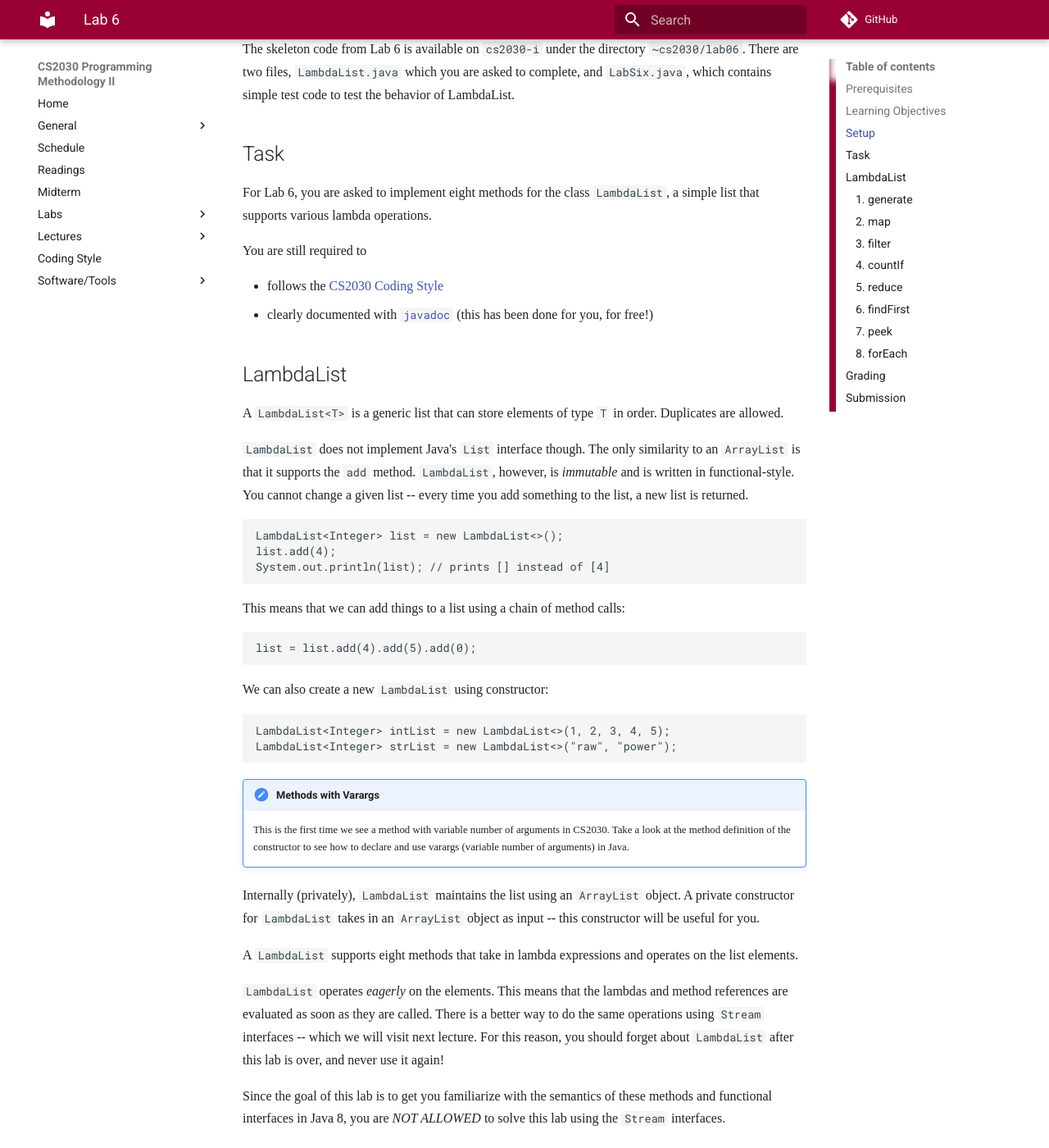
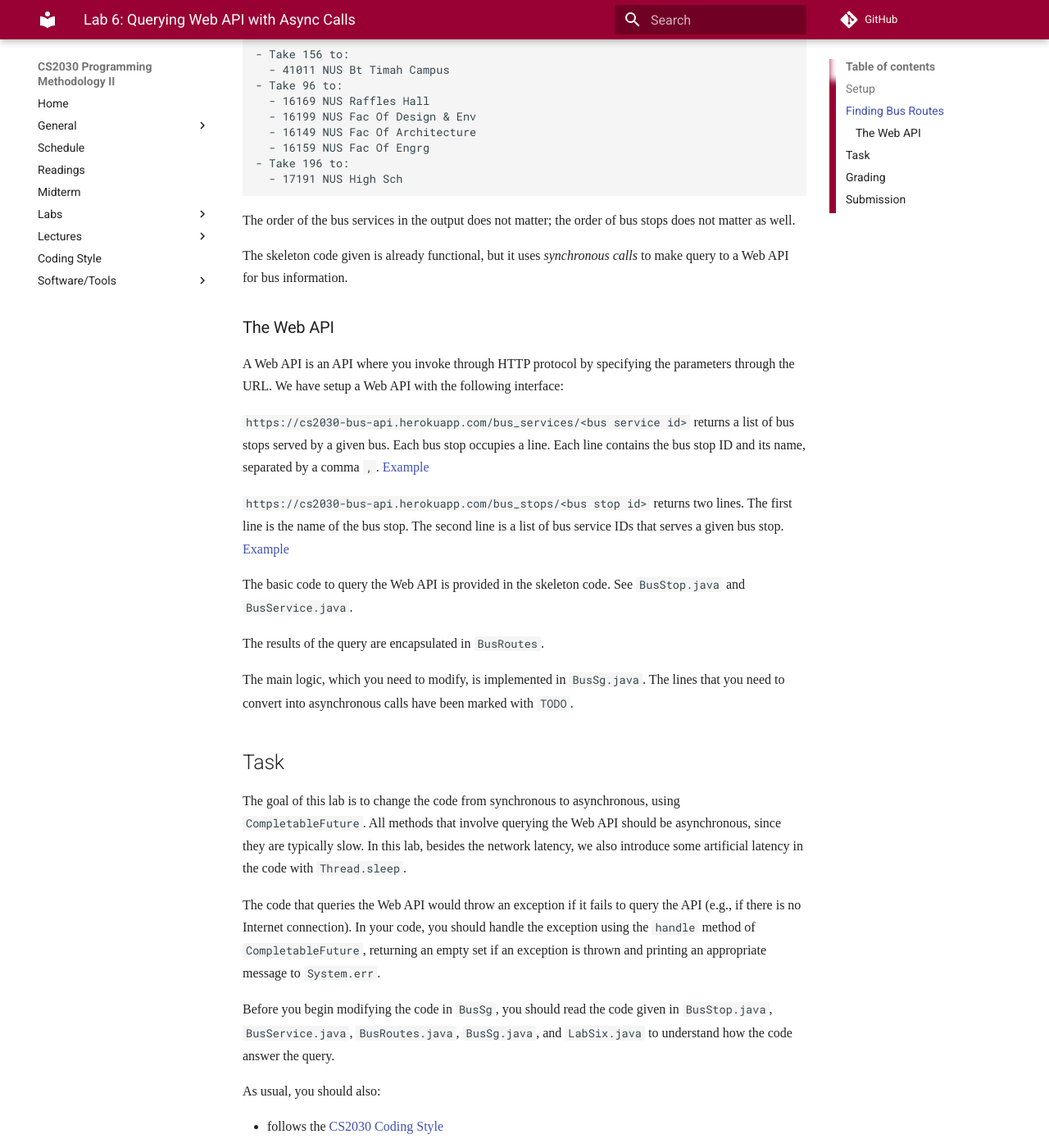
Before and after one commit to nus-cs2030/1718-s2, an MkDocs documentation site: the page built from docs/lab6.md, in a window 1280 px wide and 1400 px high, scrolled down 810 px. Shown: the whole window at 82% size. Built offline with MkDocs 1.6.1 and Material for MkDocs 9.7.7, drawn with Linux system fonts in a browser that asks for light colours; nearby versions of some CDN libraries; some web fonts are replaced; formulas are drawn with MathJax 3; comment, search, counter and statistics services are not loaded; old or Windows-style settings are respelled for this version of MkDocs; some of the changed text lies outside the part shown.

Commit message:
Add Lab 6

````diff
--- a/docs/lab6.md
+++ b/docs/lab6.md
@@ -1,198 +1,79 @@
-# Lab 6
+# Lab 6: Querying Web API with Async Calls
 
-Submission deadline: 2359, Sunday, October 14, 2017.
+Submission deadline: 2359, Friday, April 20, 2018.
 
-## Prerequisites
-
-This lab assumes that students:
-
-- understand what is immutable function
-- familiar with the `Function` inteface
-- are familiar with the syntax and semantics of lambda expression and method reference.
-
-## Learning Objectives
-
-After completing this lab, students should:
-
-- be familiar with eager versions of operators `map`, `reduce`, `filter`, `generate`, `peek`, `findFirst`, `forEach`
-- be familiar with `Predicate`, `Supplier`, `Consumer`, and `BiFunction` interfaces provided by Java 8.
-- appreciate the usefulness of `Optional` objects
-- be familiar with writing methods with variable number of arguments.
+(No late penalty imposed until 2359, April 22, 2018)
 
 ## Setup
 
-The skeleton code from Lab 6 is available on `cs2030-i` under the directory `~cs2030/lab06`.  There are two files, `LambdaList.java` which you are asked to complete, and `LabSix.java`, which contains simple test code to test the behavior of LambdaList.
+The skeleton code from Lab 6 is available on `cs2030-i` under the directory `~cs2030/lab6`.
+
+Inside, the directory, you will find two other files: `sample.txt` shows sample inputs and outputs; `bus-stops.txt` gives a list of bus stop IDs with names.  Both files are for your information only.
+
+## Finding Bus Routes
+
+The given program, `LabSix`, takes in two arguments.  The first is the ID of a bus stop (you can look up this ID at a physical bus stop, or look at the file `bus-stops.txt` given in `~cs2030/lab6`. The second is a search string, which will be used to naively match the name of another bus stop.  Multiple matches are possible.  The program will then output the list of bus services running between the bus stop with the given ID and the bus stop with matching name.
+
+For instance, suppose you are in Clementi Interchange (ID 17009), and you want to go somewhere in NUS.  Running the query:
+
+```
+java LabSix 17009 NUS
+```
+
+will produce the following output:
+```
+- Take 156 to:
+  - 41011 NUS Bt Timah Campus
+- Take 96 to:
+  - 16169 NUS Raffles Hall
+  - 16199 NUS Fac Of Design & Env
+  - 16149 NUS Fac Of Architecture
+  - 16159 NUS Fac Of Engrg
+- Take 196 to:
+  - 17191 NUS High Sch
+```
+
+The order of the bus services in the output does not matter; the order of bus stops does not matter as well.
+
+The skeleton code given is already functional, but it uses _synchronous calls_ to make query to a Web API for bus information.
+
+### The Web API
+
+A Web API is an API where you invoke through HTTP protocol by specifying the parameters through the URL.  We have setup a Web API with the following interface:
+
+`https://cs2030-bus-api.herokuapp.com/bus_services/<bus service id>` returns a list of bus stops served by a given bus.  Each bus stop occupies a line.  Each line contains the bus stop ID and its name, separated by a comma `,`.
+[Example](https://cs2030-bus-api.herokuapp.com/bus_services/95)
+
+`https://cs2030-bus-api.herokuapp.com/bus_stops/<bus stop id>` returns two lines.  The first line is the name of the bus stop.  The second line is a list of bus service IDs that serves a given bus stop.  [Example](https://cs2030-bus-api.herokuapp.com/bus_stops/18331)
+
+The basic code to query the Web API is provided in the skeleton code.  See `BusStop.java` and `BusService.java`.
+
+The results of the query are encapsulated in `BusRoutes`.
+
+The main logic, which you need to modify, is implemented in `BusSg.java`.  The lines that you need to convert into asynchronous calls have been marked with `TODO`.
 
 ## Task
 
-For Lab 6, you are asked to implement eight methods for the class `LambdaList`, a simple list that supports various lambda operations.
+The goal of this lab is to change the code from synchronous to asynchronous, using `CompletableFuture`.  All methods that involve querying the Web API should be asynchronous, since they are typically slow.  In this lab, besides the network latency, we also introduce some artificial latency in the code with `Thread.sleep`.
 
-You are still required to
+The code that queries the Web API would throw an exception if it fails to query the API (e.g., if there is no Internet connection).  In your code, you should handle the exception using the `handle` method of `CompletableFuture`, returning an empty set if an exception is thrown and printing an appropriate message to `System.err`.
+
+Before you begin modifying the code in `BusSg`, you should read the code given in `BusStop.java`, `BusService.java`, `BusRoutes.java`, `BusSg.java`, and `LabSix.java` to understand how the code answer the query.
+
+As usual, you should also:
 
 - follows the [CS2030 Coding Style](style.md)
-- clearly documented with [`javadoc`](javadoc.md) (this has been done for you, for free!)
-
-## LambdaList
-
-A `LambdaList<T>` is a generic list that can store elements of type `T` in order.  Duplicates are allowed.
-
-`LambdaList` does not implement Java's `List` interface though.  The only similarity to an `ArrayList` is that it supports the `add` method.  `LambdaList`, however, is _immutable_ and is written in functional-style.  You cannot change a given list -- every time you add something to the list, a new list is returned.
-
-```
-LambdaList<Integer> list = new LambdaList<>();
-list.add(4);
-System.out.println(list); // prints [] instead of [4]
-```
-
-This means that we can add things to a list using a chain of method calls:
-```
-list = list.add(4).add(5).add(0);
-```
-
-We can also create a new `LambdaList` using constructor:
-```
-LambdaList<Integer> intList = new LambdaList<>(1, 2, 3, 4, 5);
-LambdaList<Integer> strList = new LambdaList<>("raw", "power");
-```
-
-!!! note "Methods with Varargs"
-    This is the first time we see a method with variable number of arguments in CS2030.  Take a look at the method definition of the constructor to see how to declare and use varargs (variable number of arguments) in Java.
-
-Internally (privately), `LambdaList` maintains the list using an `ArrayList` object.  A private constructor for `LambdaList` takes in an `ArrayList` object as input -- this constructor will be useful for you.
-
-A `LambdaList` supports eight methods that take in lambda expressions and operates on the list elements.
-
-`LambdaList` operates _eagerly_ on the elements.  This means that the lambdas and method references are evaluated as soon as they are called.  There is a better way to do the same operations using `Stream` interfaces -- which we will visit next lecture.  For this reason, you should forget about `LambdaList` after this lab is over, and never use it again!
-
-Since the goal of this lab is to get you familiarize with the semantics of these methods and functional interfaces in Java 8, you are _NOT ALLOWED_ to solve this lab using the `Stream` interfaces.
-
-Here are the eight methods that you needs to implement:
-
-### 1. `generate`
-
-`generate` is a static method that returns a new list, where each element in the list is generated with a given [Supplier](https://docs.oracle.com/javase/8/docs/api/java/util/function/Supplier.html).  A `Supplier` is a function interface, just like `Function`, but it takes no argument and returns an element.  To invoke a supplier, we call `get()`.
-
-For example:
-```Java
-Random r = new Random();
-Supplier<Double> s = r::nextDouble;
-s.get(); // returns a random double
-```
-
-`generate` also takes in an `int` argument for the number of elements in the list to generate.
-
-For instance, you can call:
-
-```Java
-LambdaList.generate(10, r::nextInt);
-```
-
-to generate a list with 10 random integers.
-
-### 2. `map`
-
-`map` is similar to the method I showed in Lecture 7.  It takes in a function $f$ and applies it to each element $x$ in the list, and returns a list of $f(x)$.
-
-For example:
-
-```Java
-LambdaList<Integer> intList = new LambdaList<>(1, 2, 3, 4, 5);
-intList.map(x -> x + 1); // returns [2, 3, 4, 5, 6]
-```
-
-### 3. `filter`
-
-`filter` takes in a [`Predicate`](https://docs.oracle.com/javase/8/docs/api/java/util/function/Predicate.html).  A `Predicate` is a function interface with a method `test` that takes in an element and returns a boolean.
-
-For example:
-```Java
-Predicate<String> hasTwoLetters = x -> x.length() == 2;
-hasTwoLetters.test("yes"); // returns false
-```
-
-`filter` returns a new list, containing only elements in the list that pass the predicate test (i.e., the predicate returns true).
-
-Example:
-```Java
-LambdaList<String> list = new LambdaList<>("show", "me", "my", "place", "in", "all", "this");
-list.filter(x -> x.length() == 2); // returns [me, my, in]
-```
-
-### 4. `countIf`
-
-`countIf` is so called a `reduction` operation, which reduces a list to a single value.  It also takes a predicate, and returns the number of elements that passes the predicate test.
-
-Example:
-```Java
-list.countIf(hasTwoLetters); // returns 3
-```
-
-### 5. `reduce`
-
-`reduce` is a generalized `reduction` operation.  It takes in a [`BiFunction`](https://docs.oracle.com/javase/8/docs/api/java/util/function/BiFunction.html).  A `BiFunction` is just like `Function`, but it takes in two arguments and return a result.
-
-Here is an example of `BiFunction`:
-
-```Java
-BiFunction<Integer, CustomerQueue, Integer> addLength = (sum, q) -> sum + q.length();
-```
-
-`reduce` takes in a `BiFunction` that is called the _accumulator_ -- it basically goes through the list, and accumulate all the values into one.  The accumulator requires an initial value to start with.  This initial value is the _identity_ of the `BiFunction` (in mathematical notation, for identity $i$, $f(i, x) = x$ for any $x$).
-
-For instance, the following computes the total number of customers in the list of customer queues `list`:
-
-```Java
-list.reduce(0, (sum, q) -> sum + q.length());
-```
-
-Here is another example:
-```Java
-LambdaList<Integer> list = new LambdaList<>(4, 3, 2, 1);
-list.reduce(1, (prod, x) -> prod * x); // returns 24
-```
-
-Note that you can implement `countIf` by combining `filter` and `reduce`.
-
-### 6. `findFirst`
-
-`findFirst` also takes in a predicate, and finds the first element in the list that pass the predicate.
-
-The `findFirst` method returns an `Optional<T>` object.  [`Optional`](https://docs.oracle.com/javase/8/docs/api/java/util/Optional.html) is a wrapper around a reference to `T`, or `null`.   It is introduced in Java 8 and is a neat way to avoid checking for `null`.
-
-Let's first see how we can create a new `Optional` object -- if you want to wrap a non-`null` value in an `Optional`, just call `Optional.of(value)`.  Otherwise, if you want to wrap it in a `null`, call `Optional.empty()`.
-
-Alternatively, if you do not want to check if value is null or not, call `Optional.ofNullable(value)` which will return one of the above appropriately for you.
-
-How is returning an `Optional` useful?  For instance, you can do the following:
-```Java
-serverList.findFirst(s -> s.isIdle())
-          .orElse(shop.getRandomServer());
-```
-
-### 7. `peek`
-
-The `peek` method exists mainly for debugging purposes.  It returns the original list, and simply call a given [`Consumer`](https://docs.oracle.com/javase/8/docs/api/java/util/function/Consumer.html), another function interface, to consume each element.  Here is an example `Consumer`:
-
-```Java
-Consumer<String> c = System.out::println
-c.accept("aaaaaahhh!");
-```
-
-The most common usage of `peek` is to stick it in between a chain of operations to print out the intermediate elements of the list.
-
-```Java
-list.map(x -> x.length()).peek(System.out::println).reduce(0, (x,y) -> x + y);
-```
-
-### 8. `forEach`
-
-`forEach` is just like `peek`, except that it does not return a list.
+- clearly documented with [`javadoc`](javadoc.md)
 
 ## Grading
 
-This lab contributes another 4 marks to your final grade (100 marks).
+This lab contributes another 6 marks to your final grade (100 marks).
 
-Each correct implementation of eight methods above will earn you 0.5 marks.
+You get:
+
+- 1 marks for calling `getBusServices()` asynchronously
+- 4 marks for calling `findStopsWith(name)` asynchronously and correctly in a loop
+- 1 marks for handling exceptions with `handle()`
 
 You can get -0.5 mark deduction for serious violation of style.
 
@@ -200,9 +81,12 @@ You can get -0.5 mark deduction for serious violation of style.
 
 When you are ready to submit your lab, on `cs2030-i`, run the script
 ```
-~cs2030/submit06
+~cs2030/submit6
 ```
 
-which will copy all files matching `*.java` (and nothing else) from your `~/lab06` directory on `cs2030-i` to an internal grading directory.  We will test compile and test run with a tiny sample input to make sure that your submission is OK.
+which will copy all files matching `*.java` (and nothing else) from your `~/lab6` directory on `cs2030-i` to an internal grading directory.  We will test compile and test run with a tiny sample input to make sure that your submission is OK.
 
 You can submit multiple times, but only the most recent submission will be graded.
+
+!!! Warning
+    Make sure your code are in the right place -- it must be in subdirectory named `lab6`, directly under your home directory, in other words `~/lab6`.  If you place it anywhere else, it will not get submitted.
````
